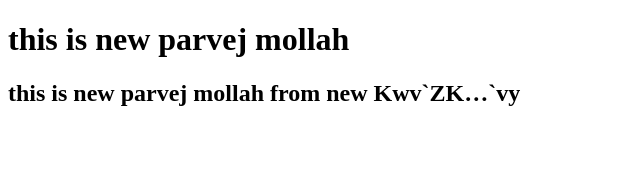
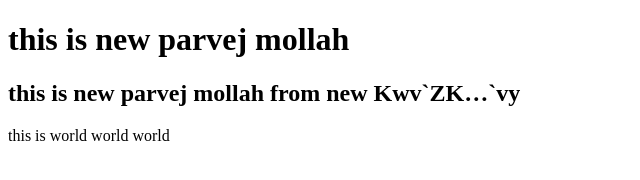
Before and after one commit to morsun1995/my_git, a plain HTML site: page index.html in a window 1280 px wide. Shown: the whole page, without its empty margins (0-640 px from the left). Drawn offline with Linux system fonts and the light colour scheme.

Commit message:
world world wordl

```diff
--- a/index.html
+++ b/index.html
@@ -8,5 +8,6 @@
 <body>
     <h1>this is new parvej mollah</h1>
     <h2>this is new parvej mollah from new Kwv`ZK…`vy</h2>
+    <p>this is world world world</p>
 </body>
 </html>
```
